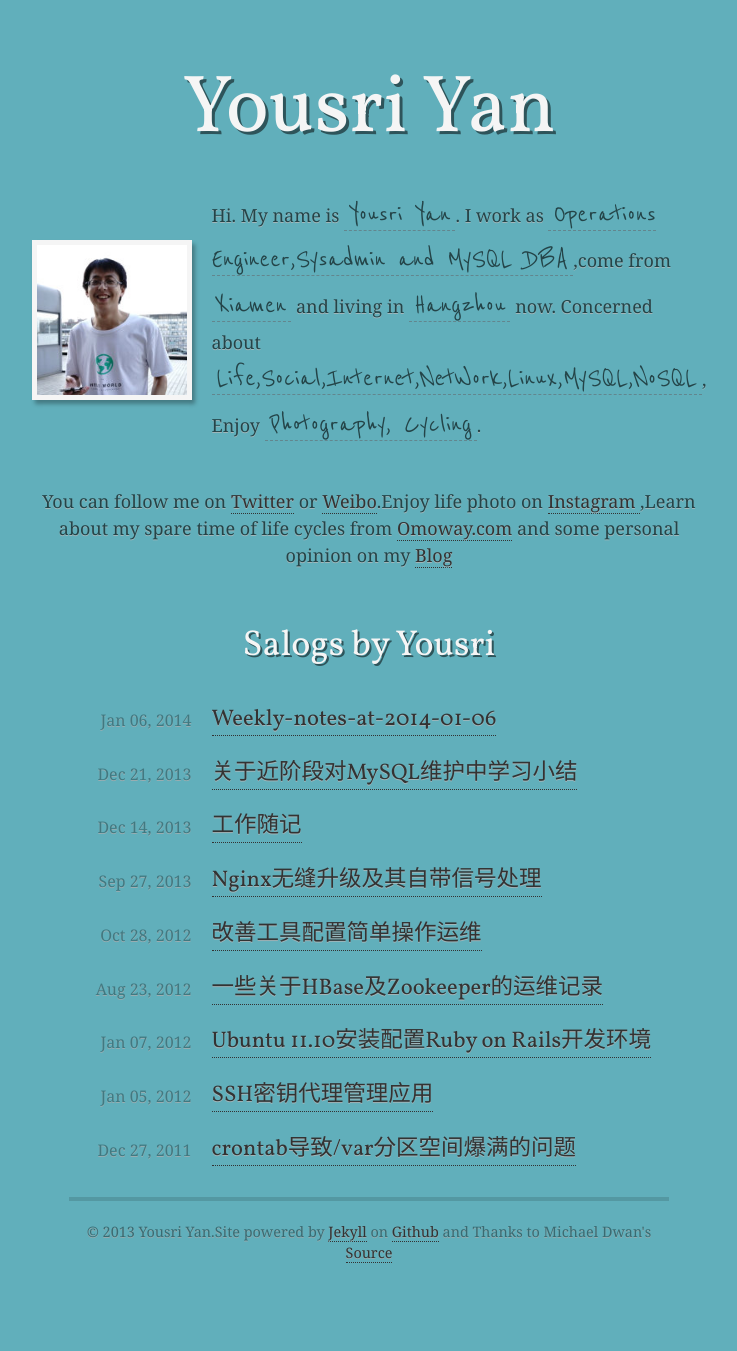
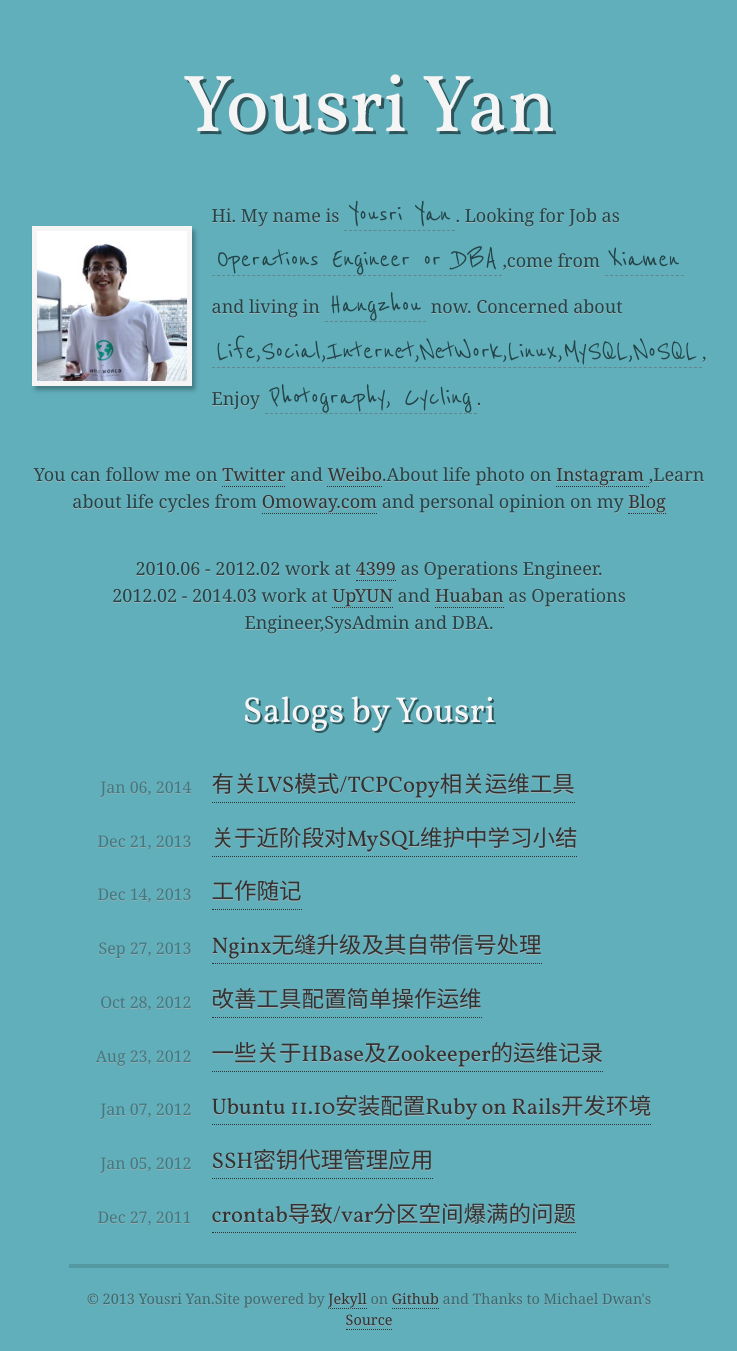
Before and after one commit to ImYousri/imyousri.github.com, a Jekyll site: the page built from index.html, in a window 1280 px wide. Shown: the whole page, without its empty margins (271-1008 px from the left). Built offline with Jekyll 4.4.1, drawn with Linux system fonts in a browser that asks for light colours; some web fonts are replaced; before the commit the page ends 1284 px from its top, so only the background shows below that.

Commit message:
update index

```diff
--- a/_posts/2014-01-06-weekly-notes.markdown
+++ b/_posts/2014-01-06-weekly-notes.markdown
@@ -1,6 +1,6 @@
 ---
 layout: post
-title: Weekly-notes-at-2014-01-06
+title: 有关LVS模式/TCPCopy相关运维工具
 ---
 
 ## 2014 年第一周
--- a/index.html
+++ b/index.html
@@ -12,13 +12,17 @@ title: Yousri Yan
     <img src="images/me.jpg"/>
   </div>
   <p>
-    Hi. My name is <em>Yousri Yan</em>. I work as <em>Operations Engineer,Sysadmin and MySQL DBA</em>,come from <em>Xiamen</em> and living in <em>Hangzhou</em> now. Concerned about <em>Life,Social,Internet,NetWork,Linux,MySQL,NoSQL</em>, Enjoy <em>Photography, Cycling</em>.
+    Hi. My name is <em>Yousri Yan</em>. Looking for Job as <em>Operations Engineer or DBA</em>,come from <em>Xiamen</em> and living in <em>Hangzhou</em> now. Concerned about <em>Life,Social,Internet,NetWork,Linux,MySQL,NoSQL</em>, Enjoy <em>Photography, Cycling</em>.
   </p>
 </section>
 <section id="links">
   You can follow me on
-  <a href="http://www.twitter.com/Yousri">Twitter</a> or <a href="http://weibo.com/Yousri">Weibo</a>.Enjoy life photo on <a href="http://instagram.com/imyousri">Instagram
-</a>,Learn about my spare time of life cycles from <a href="http://www.omoway.com">Omoway.com</a> and some personal opinion on my <a href="http://blog.yousri.org">Blog</a></section>
+  <a href="http://www.twitter.com/Yousri">Twitter</a> and <a href="http://weibo.com/Yousri">Weibo</a>.About life photo on <a href="http://instagram.com/imyousri">Instagram
+</a>,Learn about life cycles from <a href="http://www.omoway.com">Omoway.com</a> and personal opinion on my <a href="http://blog.yousri.org">Blog</a></section>
+<section id="writings">
+2010.06 - 2012.02 work at <a href="http://www.4399.com/">4399</a> as Operations Engineer.<br>
+2012.02 - 2014.03 work at <a href="http://www.upyun.com/">UpYUN</a> and <a href="http://www.huaban.com/">Huaban</a> as Operations Engineer,SysAdmin and DBA.
+<section>
 <section id="writings">
   <h2>Salogs by Yousri</h2>
   <ul>
```
